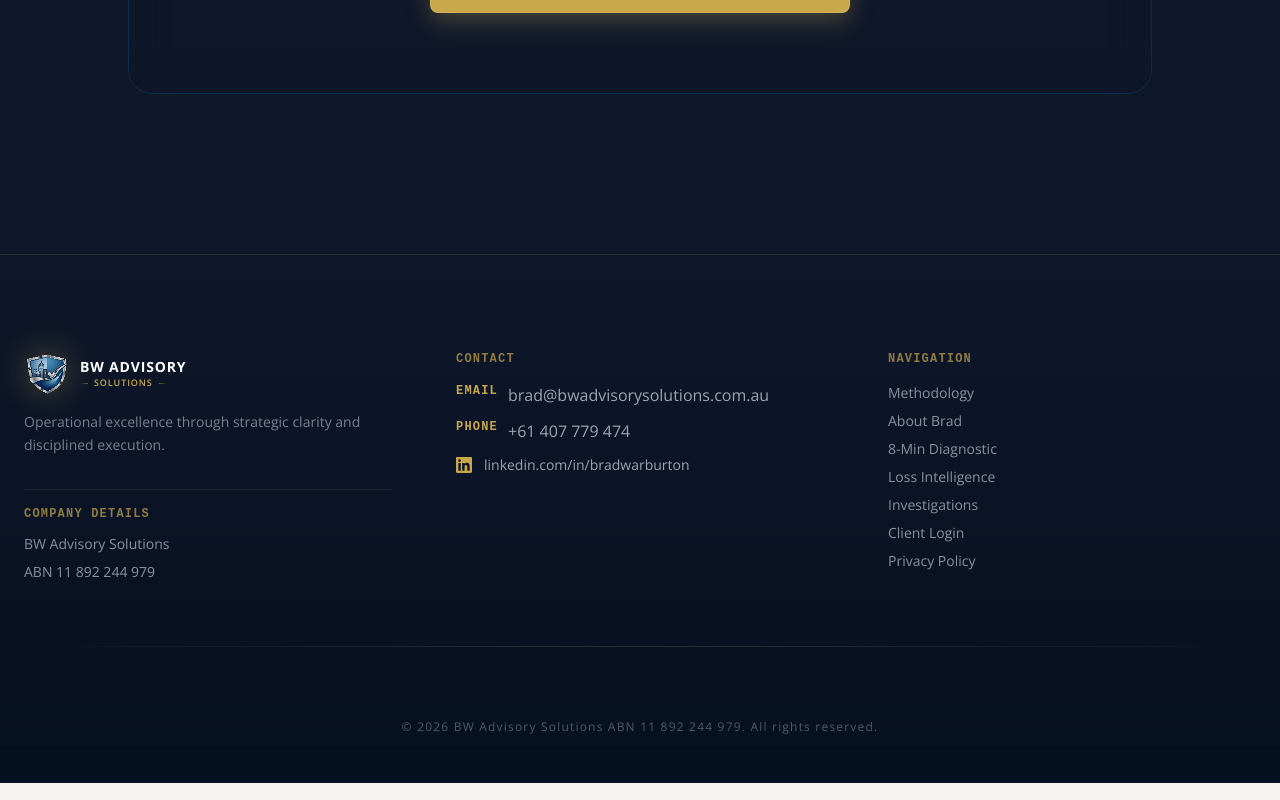
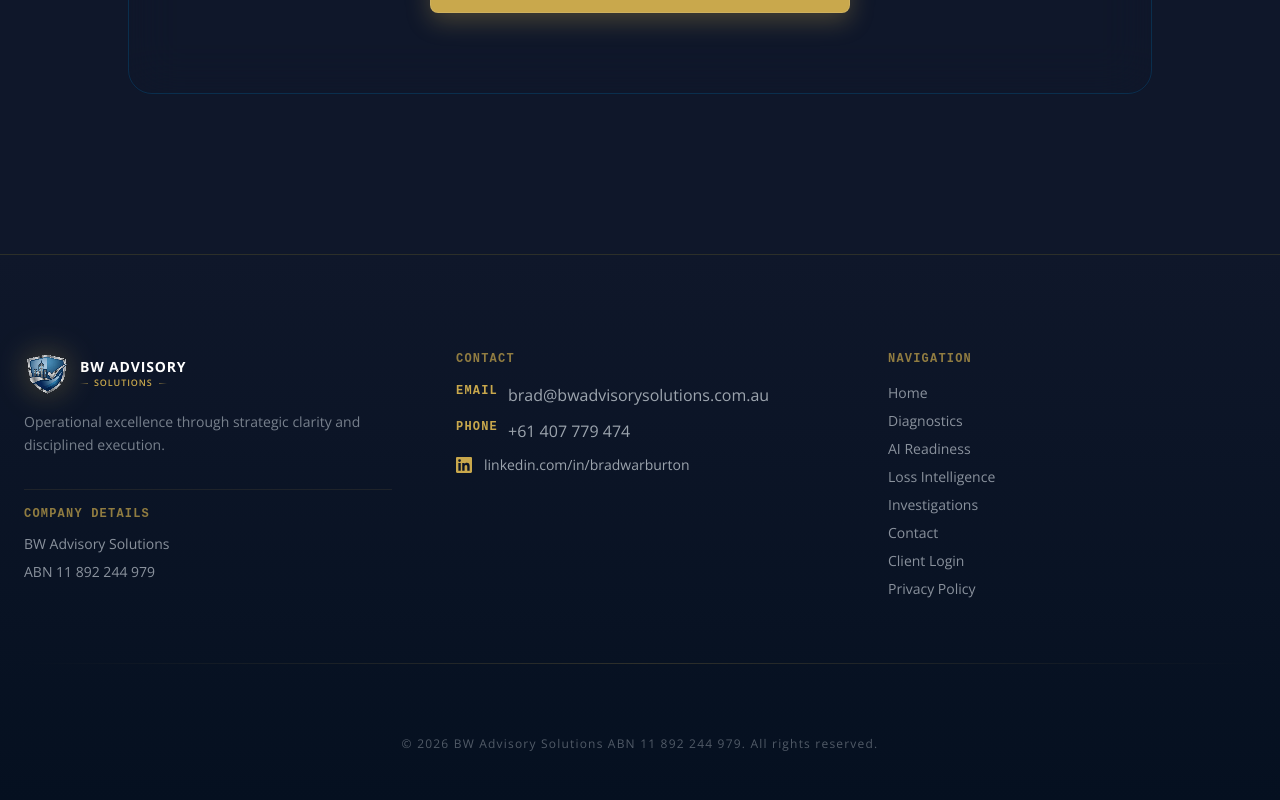
Before and after one commit to Brad9474/BW-Advisory-Website, a React (Vite) app: page /diagnostics in a window 1280 px wide. Shown: the part 4396-5196 px from the top of the page. Built offline with nearby package versions, Linux system fonts and the light colour scheme.

Commit message:
fix: update footer nav to match current navbar — post Stream A updates

```diff
--- a/src/components/Footer.jsx
+++ b/src/components/Footer.jsx
@@ -73,14 +73,14 @@
           <div className="space-y-4">
             <p className="text-[#C9A84C]/70 font-mono text-xs tracking-widest uppercase font-bold">Navigation</p>
             <nav className="space-y-2 flex flex-col">
-              <a href="/#framework" className="text-silver/70 hover:text-[#C9A84C] transition-colors font-light text-sm">
-                Methodology
-              </a>
-              <a href="/#about" className="text-silver/70 hover:text-[#C9A84C] transition-colors font-light text-sm">
-                About Brad
-              </a>
+              <Link to="/" className="text-silver/70 hover:text-[#C9A84C] transition-colors font-light text-sm">
+                Home
+              </Link>
               <Link to="/diagnostics" className="text-silver/70 hover:text-[#C9A84C] transition-colors font-light text-sm">
-                8-Min Diagnostic
+                Diagnostics
+              </Link>
+              <Link to="/ai-readiness" className="text-silver/70 hover:text-[#C9A84C] transition-colors font-light text-sm">
+                AI Readiness
               </Link>
               <Link to="/loss-intelligence" className="text-silver/70 hover:text-[#C9A84C] transition-colors font-light text-sm">
                 Loss Intelligence
@@ -88,7 +88,10 @@
               <Link to="/investigations" className="text-silver/70 hover:text-[#C9A84C] transition-colors font-light text-sm">
                 Investigations
               </Link>
-              <a href="https://portal.bwadvisorysolutions.com.au/client/" className="text-silver/70 hover:text-[#C9A84C] transition-colors font-light text-sm">
+              <a href="/#contact" className="text-silver/70 hover:text-[#C9A84C] transition-colors font-light text-sm">
+                Contact
+              </a>
+              <a href="https://command.bwadvisorysolutions.com.au" className="text-silver/70 hover:text-[#C9A84C] transition-colors font-light text-sm">
                 Client Login
               </a>
               <a href="/privacy" className="text-silver/70 hover:text-[#C9A84C] transition-colors font-light text-sm">
```
